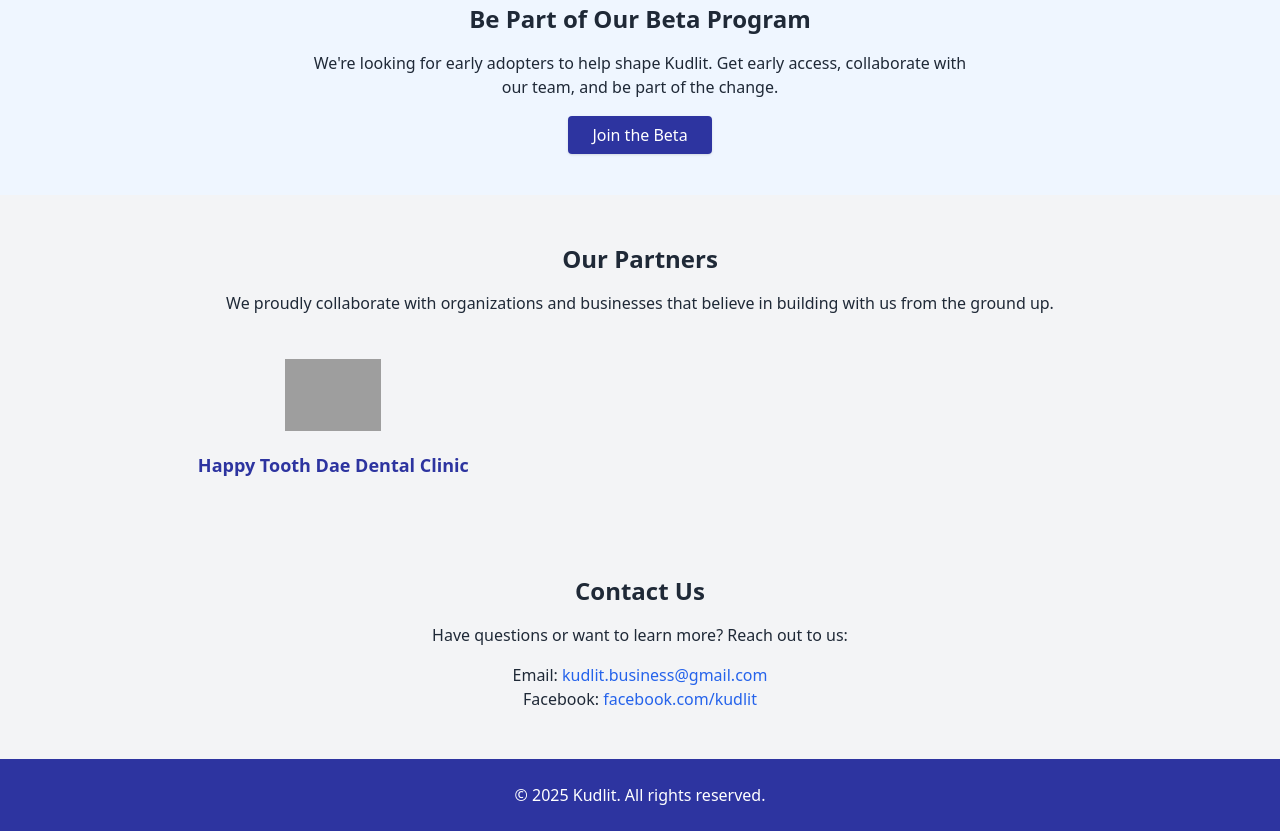
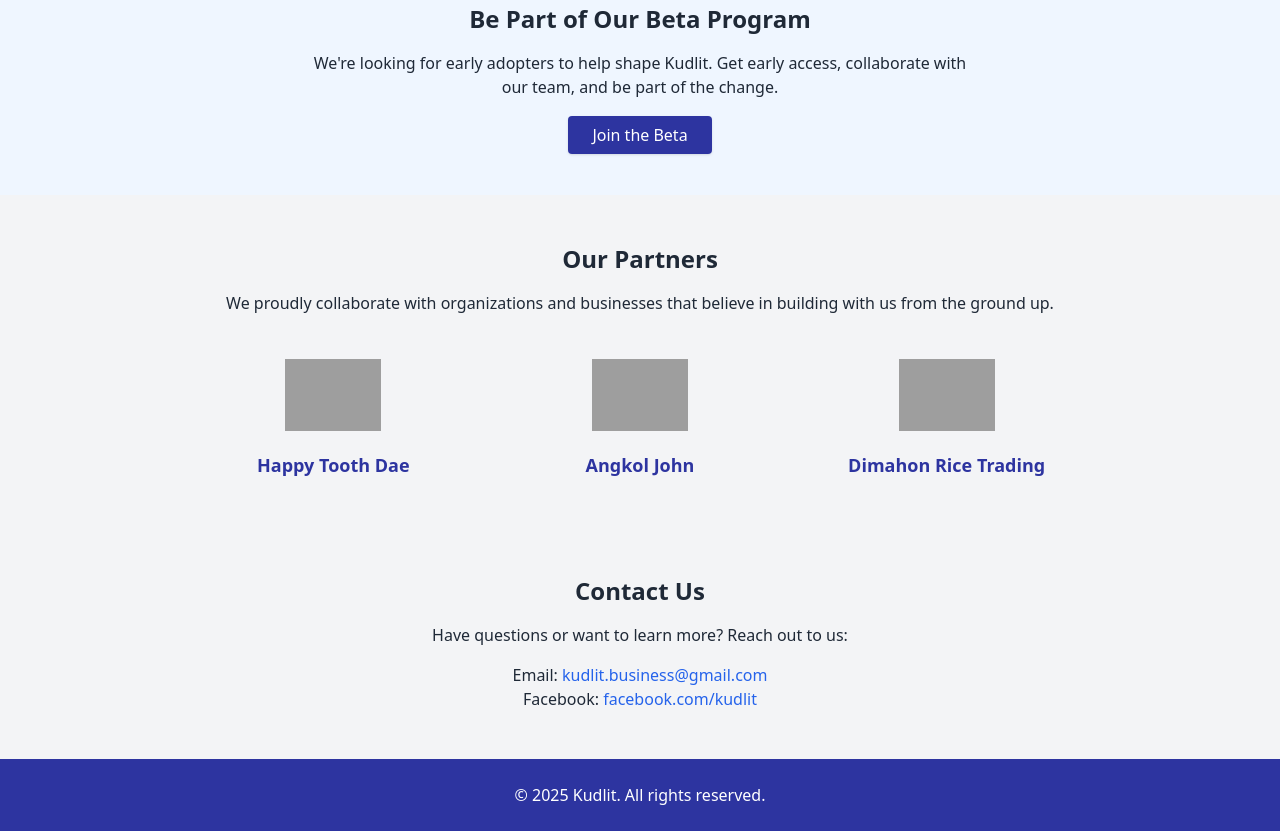
Before and after one commit to blackMisay/kudlit.business, a plain HTML site: page index.html in a window 1280 px wide. Shown: the part 1181-2012 px from the top of the page. Drawn offline with nearby package versions, Linux system fonts and the light colour scheme; grey boxes are pictures that could not be loaded.

Commit message:
KB-3 - Added new business partners

```diff
--- a/index.html
+++ b/index.html
@@ -148,7 +148,15 @@
       <div class="grid gap-6 md:grid-cols-3 items-center justify-center">
         <a href="https://www.facebook.com/htddc" target="_blank" class="flex flex-col items-center">
           <img src="https://img.freepik.com/premium-vector/cute-fairy-tooth_663547-15.jpg?w=360" alt="HTDDC Logo" class="partner-logo w-24 h-24 object-contain mb-2" />
-          <span class="text-lg text-[var(--primary-color)] font-semibold hover:underline">Happy Tooth Dae Dental Clinic</span>
+          <span class="text-lg text-[var(--primary-color)] font-semibold hover:underline">Happy Tooth Dae</span>
+        </a>
+        <a href="https://www.facebook.com/profile.php?id=61564951951746" target="_blank" class="flex flex-col items-center">
+          <img src="https://drive.google.com/thumbnail?id=193pVIsTfOrjP6Yw9xdcMH9VB-e1z4b21" alt="Angkol John Logo" class="partner-logo w-24 h-24 object-contain mb-2" />
+          <span class="text-lg text-[var(--primary-color)] font-semibold hover:underline">Angkol John</span>
+        </a>
+        <a href="" target="_blank" class="flex flex-col items-center">
+          <img src="https://drive.google.com/thumbnail?id=19Ni1y7OKQLcK6LWA-tzY8G8wibiTbTCY" alt="Dimahon Trading" class="partner-logo w-24 h-24 object-contain mb-2" />
+          <span class="text-lg text-[var(--primary-color)] font-semibold hover:underline">Dimahon Rice Trading</span>
         </a>
       </div>
     </div>
```
